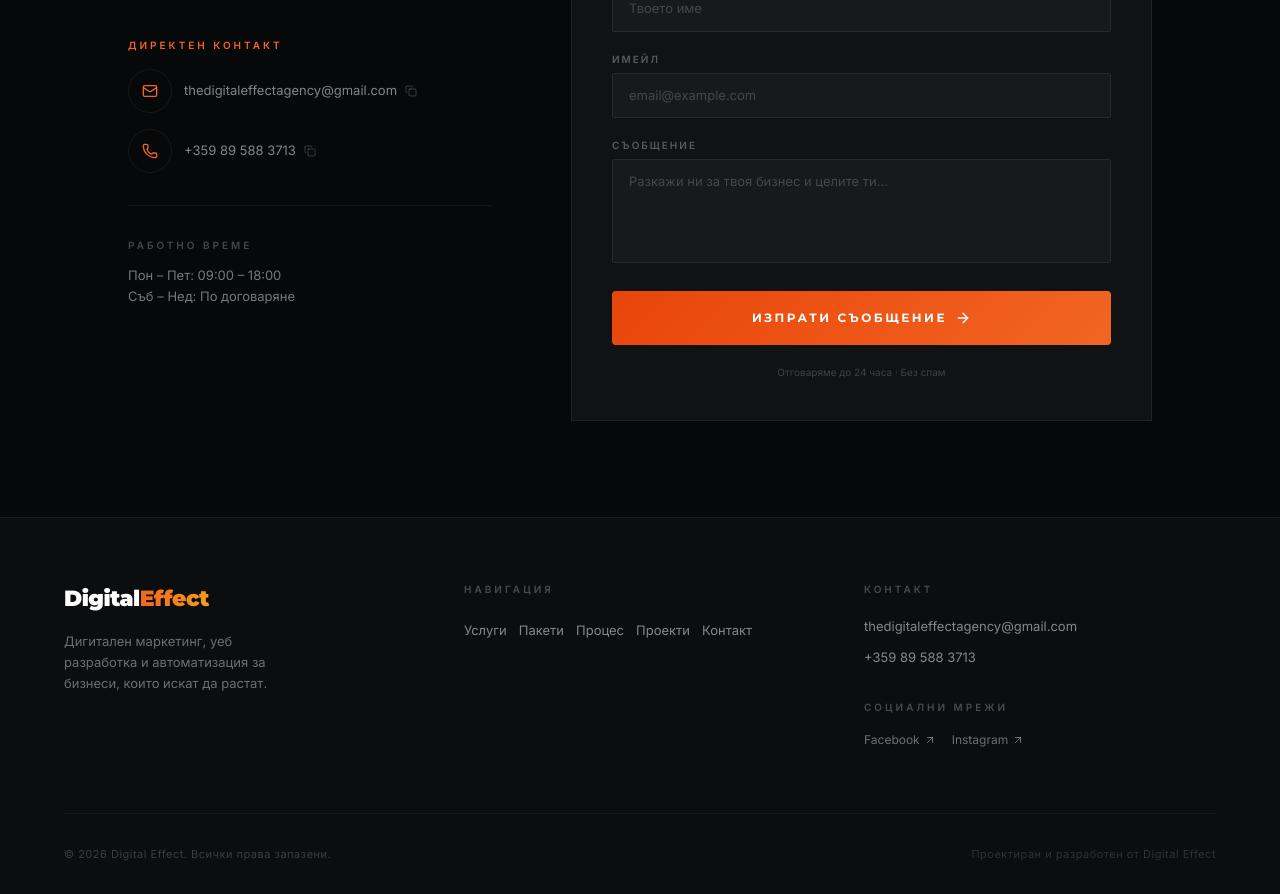
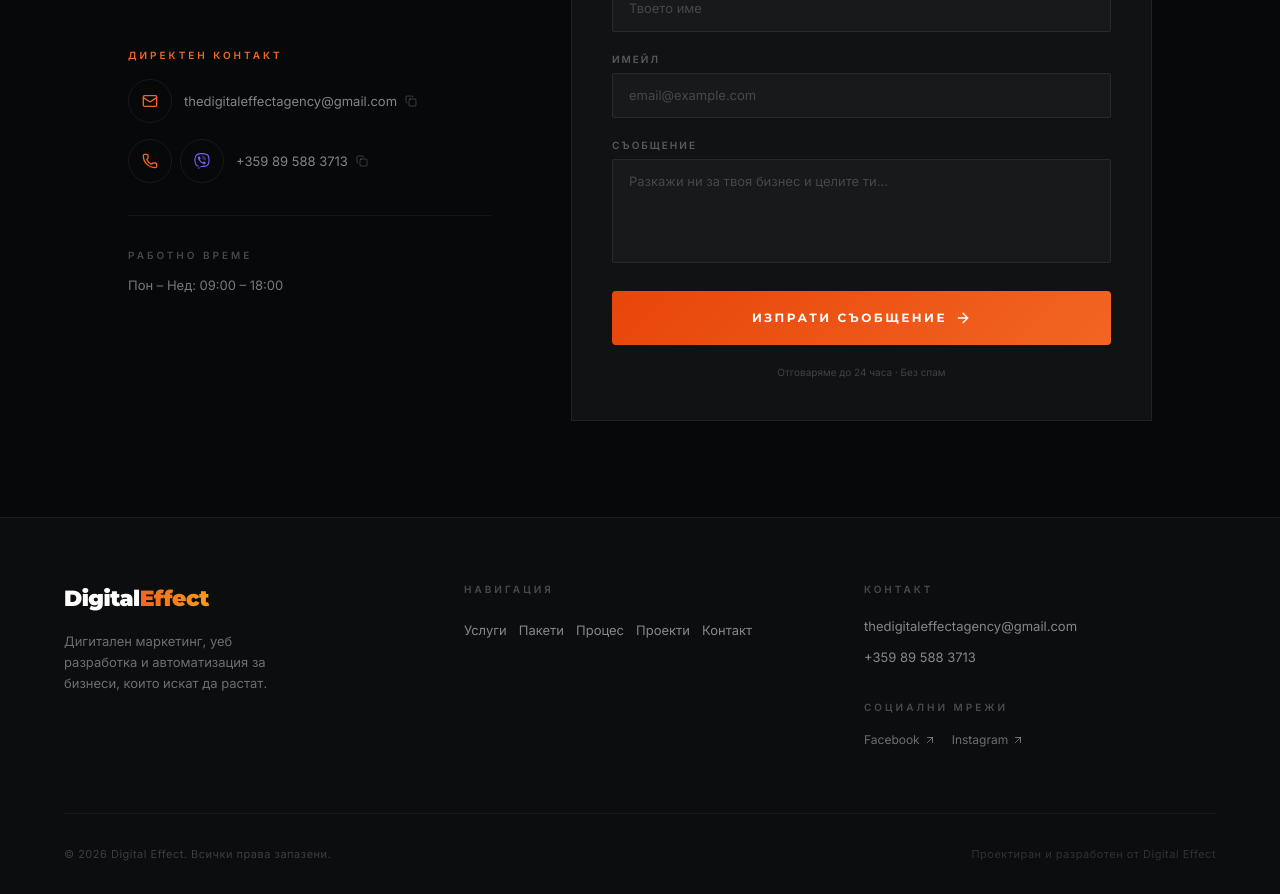
Before and after one commit to emobugs/digital-effect, a Next.js app: page / in a window 1280 px wide. Shown: the part 6140-7034 px from the top of the page. Built offline with nearby package versions, Linux system fonts and the light colour scheme.

Commit message:
update the email and working time and add viber

```diff
--- a/package.json
+++ b/package.json
@@ -20,6 +20,7 @@
 		"postcss": "^8.5.6",
 		"react": "19.2.3",
 		"react-dom": "19.2.3",
+		"react-icons": "^5.6.0",
 		"tailwindcss": "^3.4.19"
 	},
 	"devDependencies": {
--- a/src/components/sections/Cta.tsx
+++ b/src/components/sections/Cta.tsx
@@ -5,6 +5,7 @@ import { gsap } from "gsap";
 import { ScrollTrigger } from "gsap/ScrollTrigger";
 import { useGSAP } from "@gsap/react";
 import { ArrowRight, Mail, Phone, Copy, Check as CheckIcon } from "lucide-react";
+import { FaViber } from "react-icons/fa";
 import emailjs from "@emailjs/browser";
 
 gsap.registerPlugin(ScrollTrigger, useGSAP);
@@ -123,21 +124,30 @@ export default function CTA() {
 
 							{/* Мобилен — кликабелен текст */}
 							<a
-								href="mailto:thedigitaleffectagency@gmail.com"
+								href="mailto:contacts@digitaleffect.bg"
 								className="md:hidden text-[13px] text-white/50"
 							>
-								thedigitaleffectagency@gmail.com
+								contacts@digitaleffect.bg
 							</a>
 						</div>
 
 						{/* Phone */}
 						<div className="flex items-center gap-3 group">
-							<a
-								href="tel:+359895883713"
-								className="w-11 h-11 rounded-full border border-white/[0.07] flex items-center justify-center group-hover:border-[#f26522]/30 transition-colors duration-300 flex-shrink-0"
-							>
-								<Phone className="w-4 h-4 text-[#f26522]" />
-							</a>
+							<div className="flex gap-2 flex-shrink-0">
+								<a
+									href="tel:+359895883713"
+									className="w-11 h-11 rounded-full border border-white/[0.07] flex items-center justify-center hover:border-[#f26522]/30 transition-colors duration-300"
+								>
+									<Phone className="w-4 h-4 text-[#f26522]" />
+								</a>
+								<a
+									href="viber://chat?number=%2B359895883713"
+									className="w-11 h-11 rounded-full border border-white/[0.07] flex items-center justify-center hover:border-[#7360f2]/50 transition-colors duration-300"
+									title="Viber"
+								>
+									<FaViber className="w-4 h-4 text-[#7360f2]" />
+								</a>
+							</div>
 
 							{/* Десктоп — copy on click */}
 							<button
@@ -169,9 +179,9 @@ export default function CTA() {
 							Работно време
 						</p>
 						<p className="text-[13px] text-white/45 leading-relaxed">
-							Пон – Пет: 09:00 – 18:00
-							<br />
-							Съб – Нед: По договаряне
+							Пон – Нед: 09:00 – 18:00
+							{/* <br />
+							Съб – Нед: По договаряне */}
 						</p>
 					</div>
 				</div>
```
Also changed, not shown: 1 other file (tests, documents, lock files or other folders).
